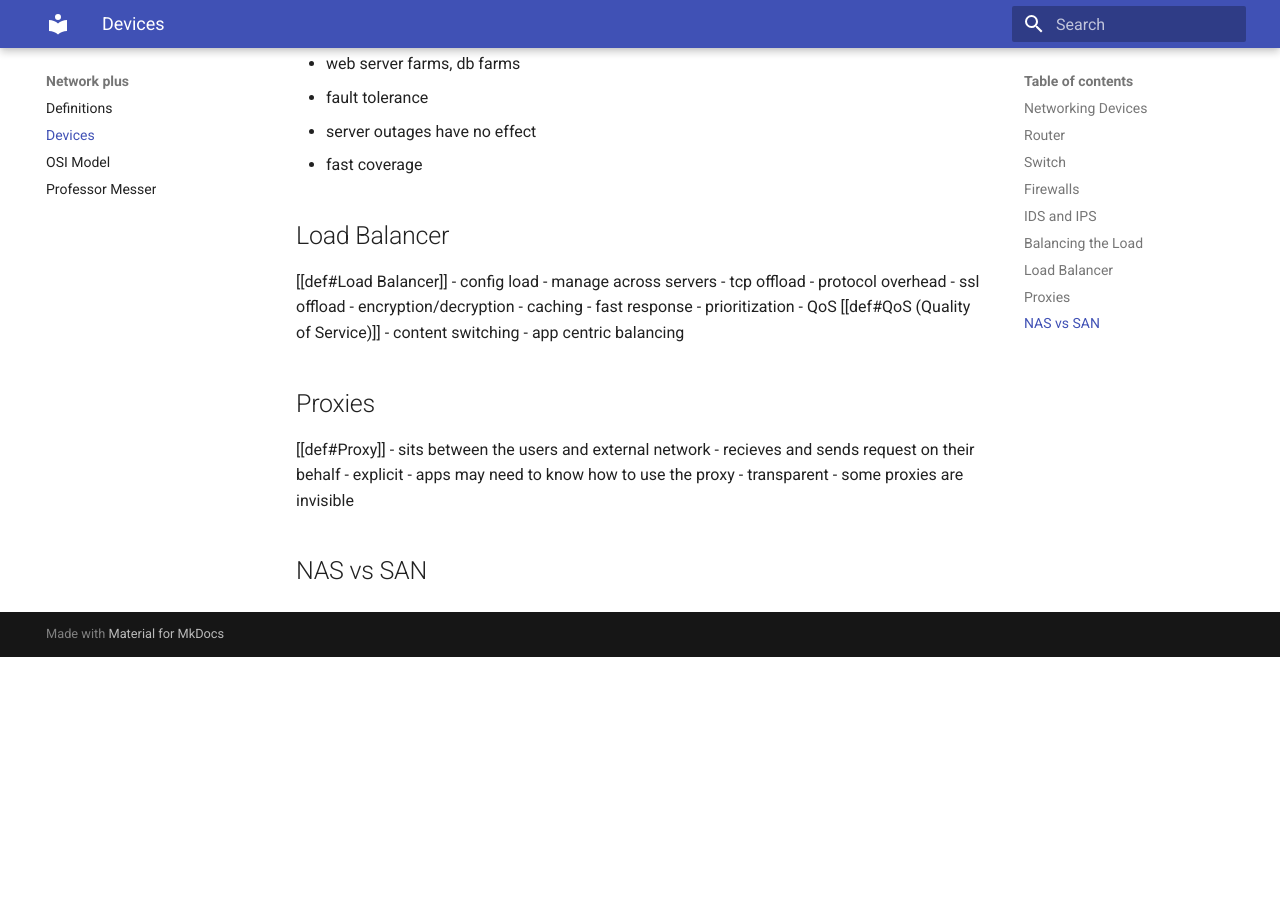
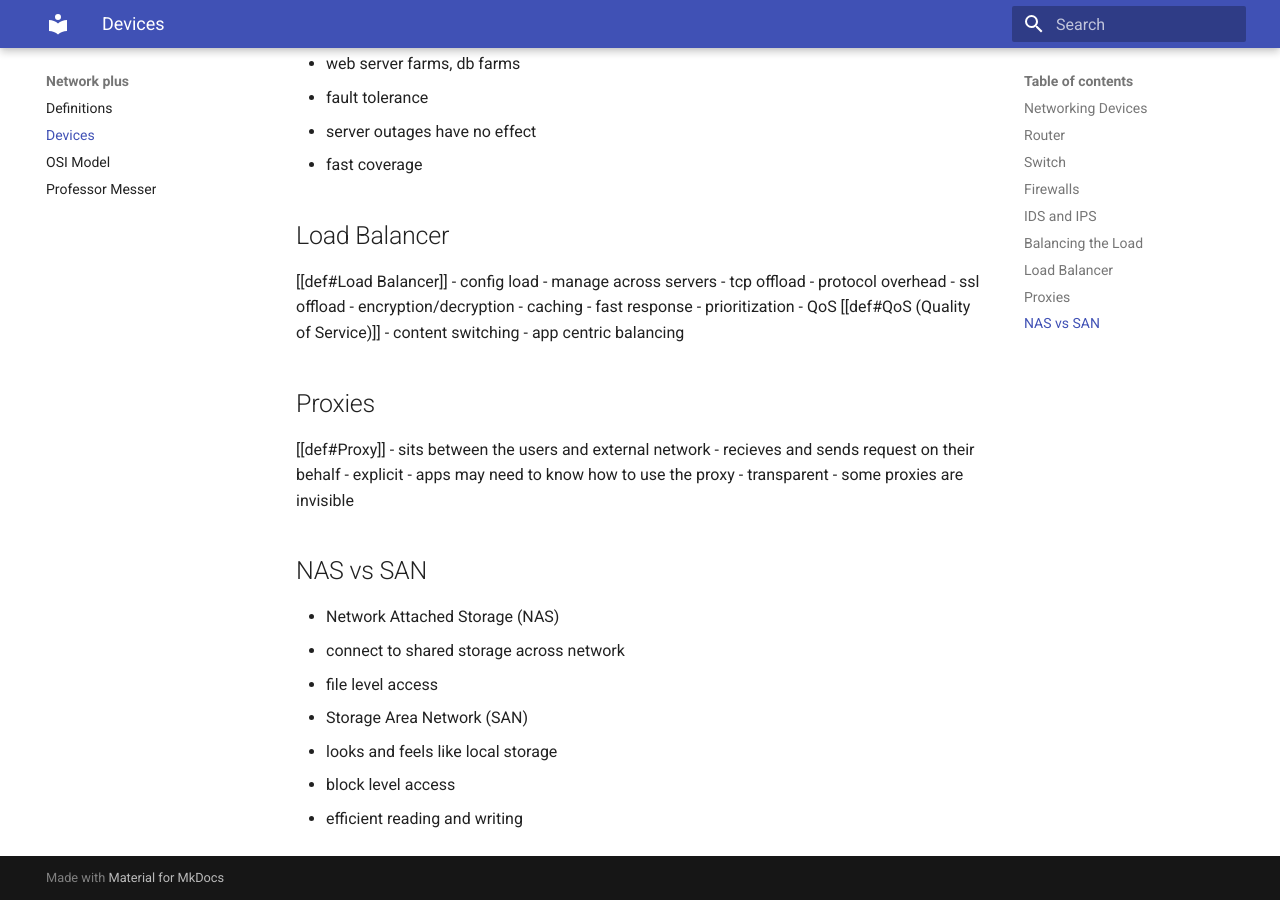
Before and after one commit to MacIntyre-22/notes, an MkDocs documentation site: the page built from public/network_plus/devices.md, in a window 1280 px wide and 900 px high, scrolled down 1634 px. Built offline with MkDocs 1.6.1 and Material for MkDocs 9.7.7, drawn with Linux system fonts in a browser that asks for light colours; before the commit the page ends 2291 px from its top, so only the background shows below that.

Commit message:
Mar 18, 2026, 6:21 PM

```diff
--- a/public/network_plus/devices.md
+++ b/public/network_plus/devices.md
@@ -94,3 +94,10 @@
   - some proxies are invisible
 
 ## NAS vs SAN
+- Network Attached Storage (NAS)
+  - connect to shared storage across network
+  - file level access
+- Storage Area Network (SAN)
+  - looks and feels like local storage
+  - block level access
+  - efficient reading and writing
```
